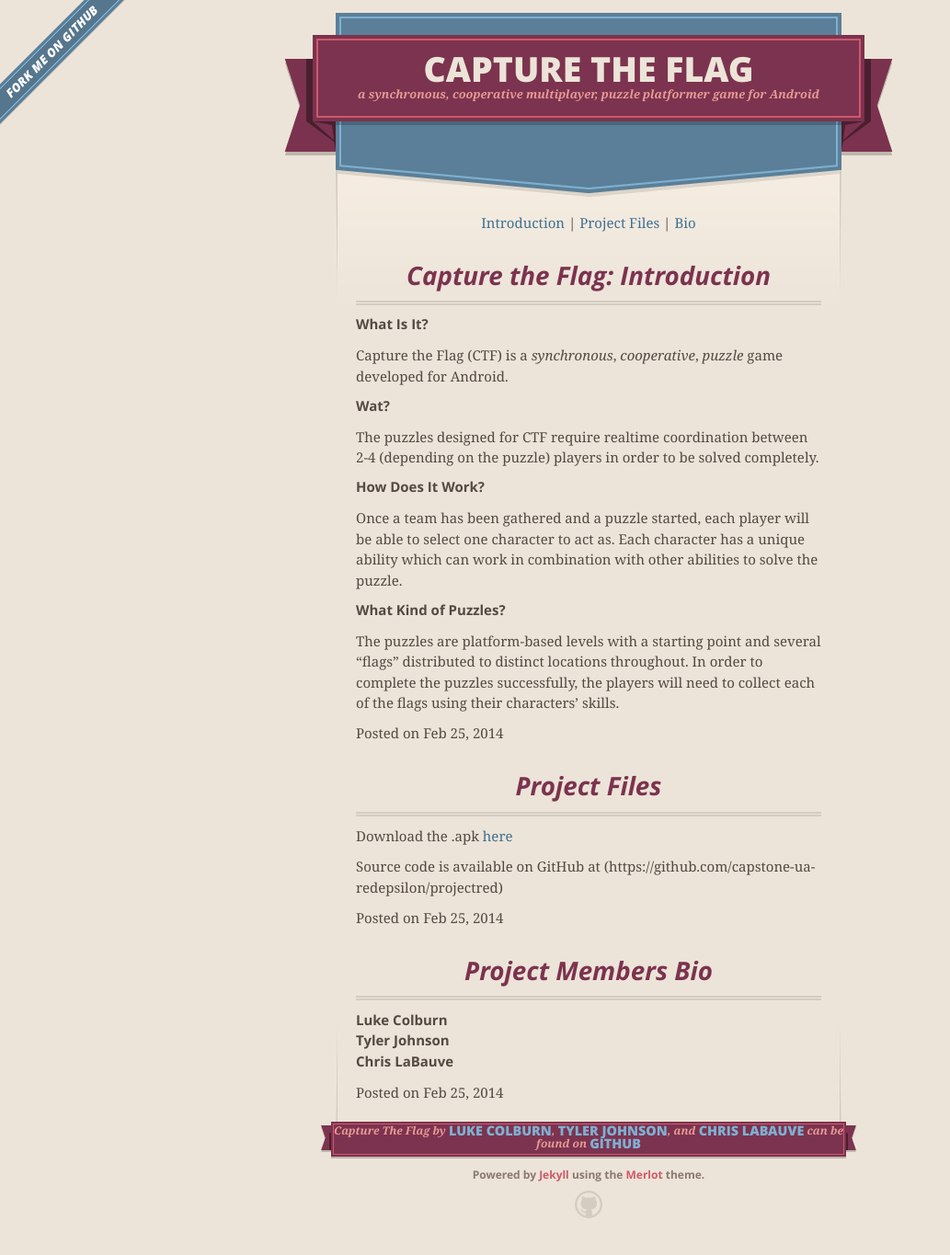
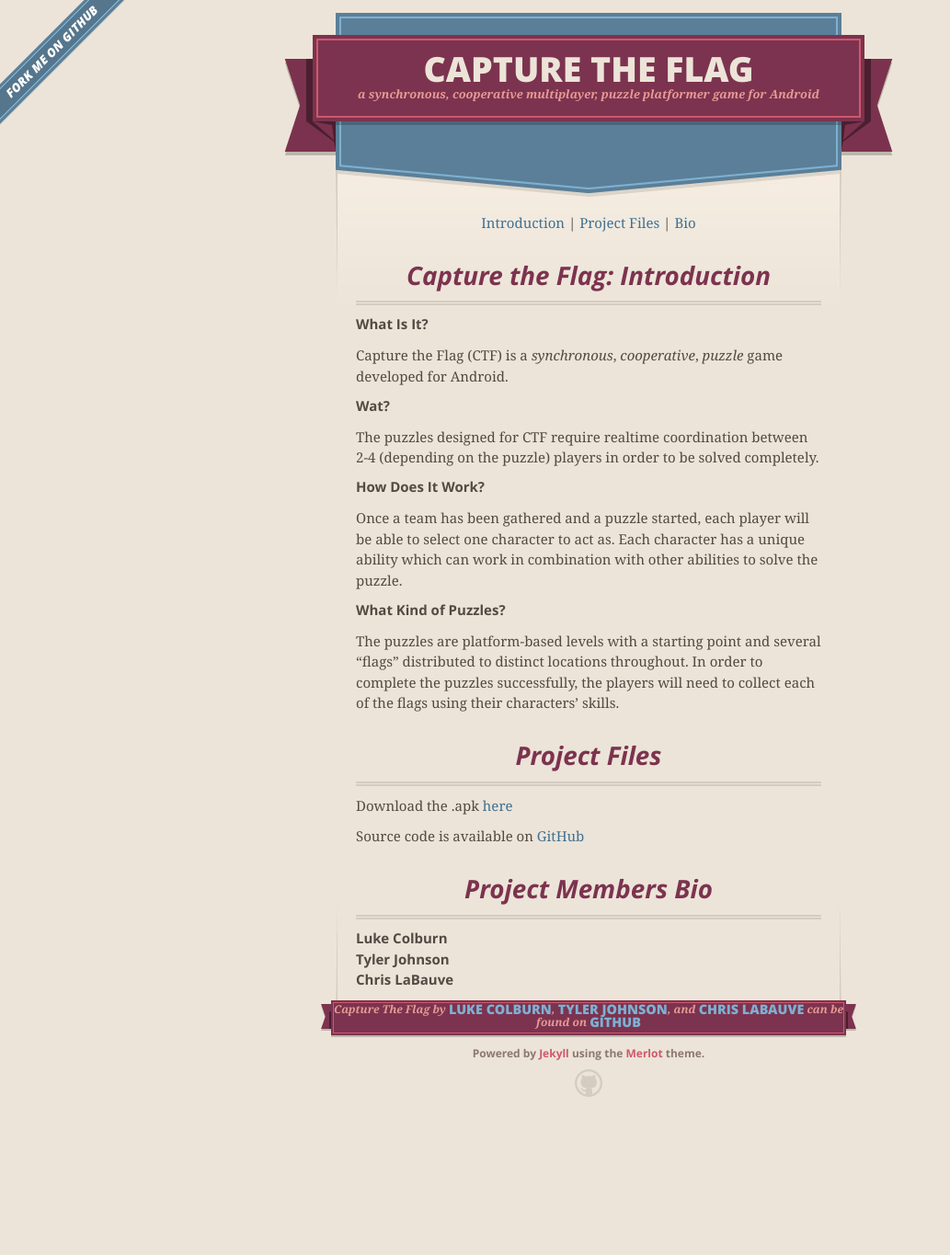
Before and after one commit to capstone-ua-redepsilon/projectred, a Jekyll site: the page built from index.html, in a window 1280 px wide. Shown: the whole page at 92% size, without its empty margins (0-1033 px from the left). Built offline with Jekyll 4.4.1, drawn with Linux system fonts in a browser that asks for light colours; nearby versions of some CDN libraries; the list of posts is cut into pages by our own code; after the commit the page ends 1233 px from its top, so only the background shows below that.

Commit message:
fix github link, remove more dates

```diff
--- a/_layouts/post.html
+++ b/_layouts/post.html
@@ -15,6 +15,6 @@
 
 	<div class="post-content">{{ content }}</div>
 
-	<!--<p class="meta">Posted on <span class="postdate">{{ page.date | date: "%b %d, %Y" }}</span></p>-->
+	<p class="meta">Posted on <span class="postdate">{{ page.date | date: "%b %d, %Y" }}</span></p>
 
 </article>
--- a/_posts/2014-02-25-project-files.md
+++ b/_posts/2014-02-25-project-files.md
@@ -7,4 +7,4 @@
 
 Download the .apk [here]({{ site.url }}/assets/red.apk)
 
-Source code is available on GitHub at (https://github.com/capstone-ua-redepsilon/projectred)
+Source code is available on [GitHub](https://github.com/capstone-ua-redepsilon/projectred)
--- a/index.html
+++ b/index.html
@@ -19,7 +19,7 @@
 
 		<div class="post-content">{{ post.content }}</div>
 
-		<p class="meta">Posted on <span class="postdate">{{ post.date | date: "%b %d, %Y" }}</span></p>
+		<!--<p class="meta">Posted on <span class="postdate">{{ post.date | date: "%b %d, %Y" }}</span></p>-->
 
 	</article>
 
```
